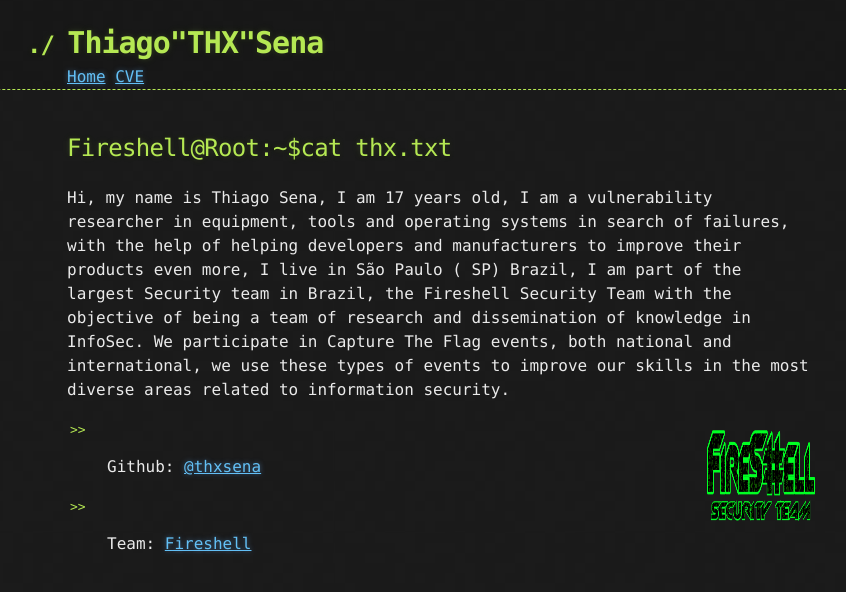
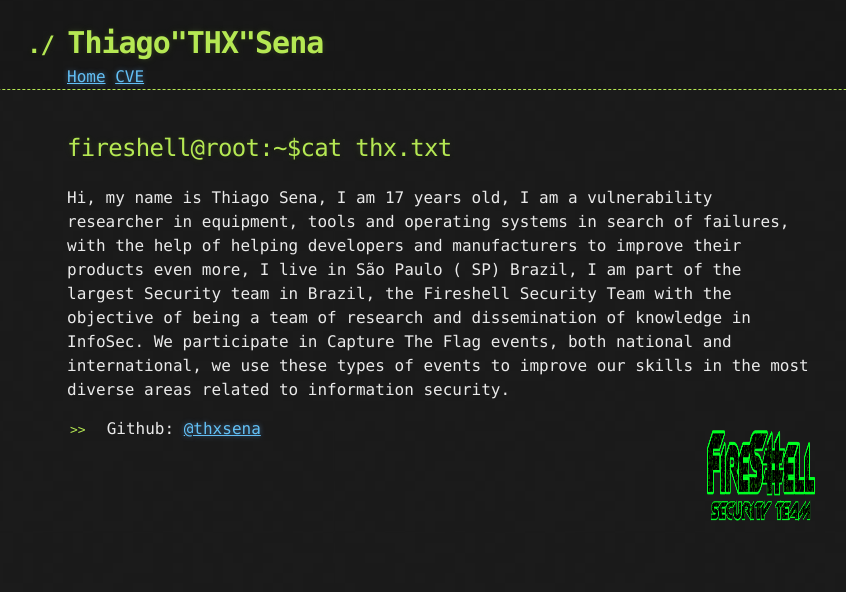
Before and after one commit to mtps3/Mtps3.github.io, a Jekyll site: the page built from 1index.md, in a window 1280 px wide. Shown: the top 592 px of the page, without its empty margins (198-1044 px from the left). Built offline with Jekyll 4.4.1, drawn with Linux system fonts in a browser that asks for light colours.

Commit message:
Update 1index.md

```diff
--- a/1index.md
+++ b/1index.md
@@ -5,7 +5,7 @@
 layout: mainpage
 ---
 
-## Fireshell@Root:~$cat thx.txt
+## fireshell@root:~$cat thx.txt
 
 
 Hi, my name is Thiago Sena, I am 17 years old, I am a vulnerability researcher in equipment, tools and operating systems in search of failures, with the help of helping developers and manufacturers to improve their products even more, I live in São Paulo ( SP) Brazil, I am part of the largest Security team in Brazil, the Fireshell Security Team with the objective of being a team of research and dissemination of knowledge in InfoSec. We participate in Capture The Flag events, both national and international, we use these types of events to improve our skills in the most diverse areas related to information security.
@@ -17,5 +17,3 @@
 
 
 * Github: [@thxsena](https://github.com/thxsena){:target="_blank" rel="noopenner noreferrer"}
-
-* Team: [Fireshell](https://fireshellsecurity.team){:target="_blank" rel="noopenner noreferrer"}
```
